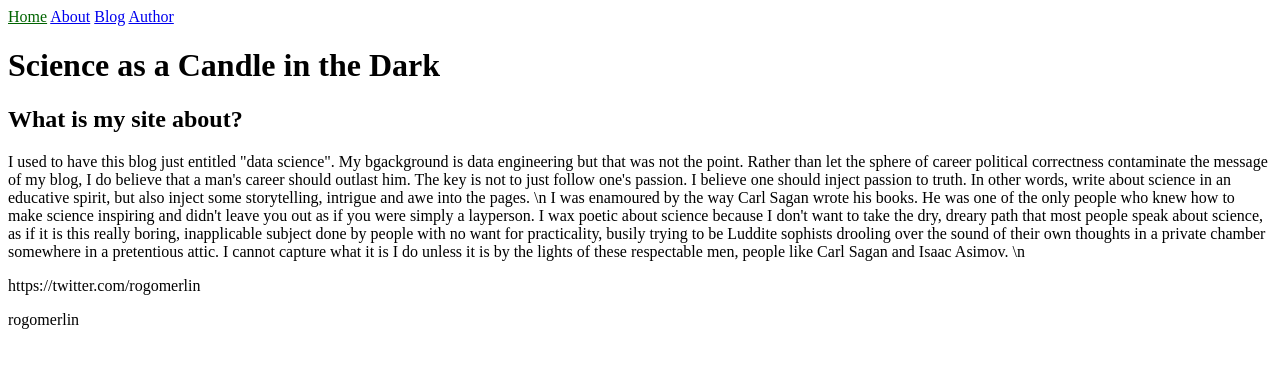
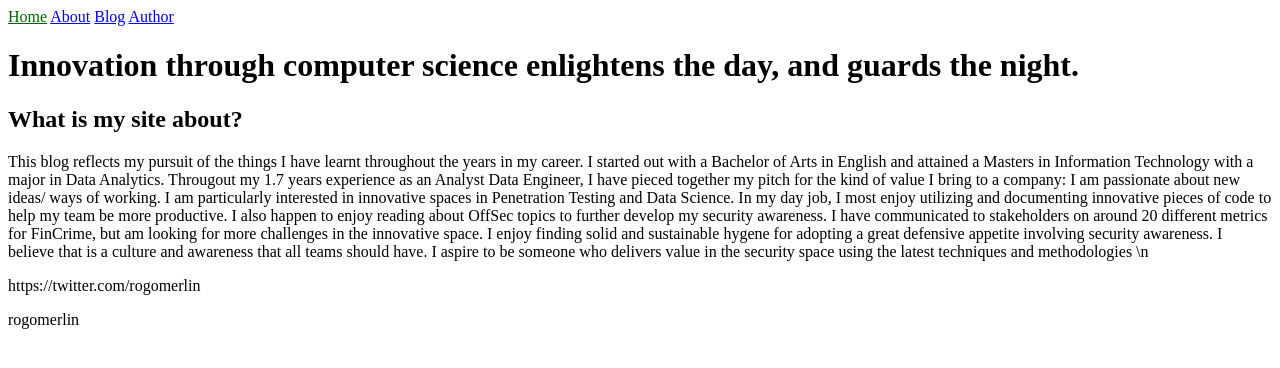
Before and after one commit to isaackarwailow/isaackarwailow.github.io, a Jekyll site: the page built from index.html, in a window 1280 px wide. Shown: the top 368 px of the page. Built offline with Jekyll 4.4.1, drawn with Linux system fonts in a browser that asks for light colours.

Commit message:
upd 03/23

```diff
--- a/_config.yml
+++ b/_config.yml
@@ -18,22 +18,26 @@
 # You can create any custom variable you would like, and they will be accessible
 # in the templates via {{ site.myvariable }}.
 
-title: Science as a Candle in the Dark
+title: Innovation through computer science enlightens the day, and guards the night.
 email: isaackarwailow@gmail.com
 description: >
-  I used to have this blog just entitled "data science". My bgackground is data engineering but that was
-  not the point. Rather than let the sphere of career political correctness contaminate the message of my blog,
-  I do believe that a man's career should outlast him. The key is not to just follow one's passion.
-  I believe one should inject passion to truth. In other words, write about science in an educative spirit, but also inject
-  some storytelling, intrigue and awe into the pages. \n
+  This blog reflects my pursuit of the things I have learnt throughout the years in my career.
+  I started out with a Bachelor of Arts in English and attained a Masters in Information Technology with a major in Data Analytics.
 
-  I was enamoured by the way Carl Sagan wrote his books.
-  He was one of the only people who knew how to make science
-  inspiring and didn't leave you out as if you were simply a layperson. I wax poetic about science because I don't want to take the dry,
-  dreary path that most people speak about science, as if it is this really boring, inapplicable subject done by people with no want
-  for practicality, busily trying to be Luddite sophists drooling over the sound of their own thoughts in a private chamber somewhere in a
-  pretentious attic. I cannot capture what it is I do unless it is by the lights of these respectable men, people like Carl Sagan
-  and Isaac Asimov. \n
+  Througout my 1.7 years experience as an Analyst Data Engineer, I have pieced together my pitch for the kind of value I bring to a company:
+  I am passionate about new ideas/ ways of working. I am particularly interested in innovative spaces in Penetration Testing and Data Science.
+
+  In my day job, I most enjoy utilizing and documenting innovative pieces of code to help my team
+  be more productive.
+
+  I also happen to enjoy reading about OffSec topics to further develop my security awareness. I have communicated to stakeholders on
+  around 20 different metrics for FinCrime, but am looking for more challenges in the innovative space.
+
+  I enjoy finding solid and sustainable hygene for adopting a great defensive appetite involving security awareness. I believe that
+  is a culture and awareness that all teams should have. I aspire to be someone who delivers value in the security space using the latest
+  techniques and methodologies
+
+   \n
 
 baseurl: "https://isaackarwailow.github.io/blog.html" # the subpath of your site, e.g. /blog
 url: "https://isaackarwailow.github.io/" # the base hostname & protocol for your site, e.g. http://example.com
```
